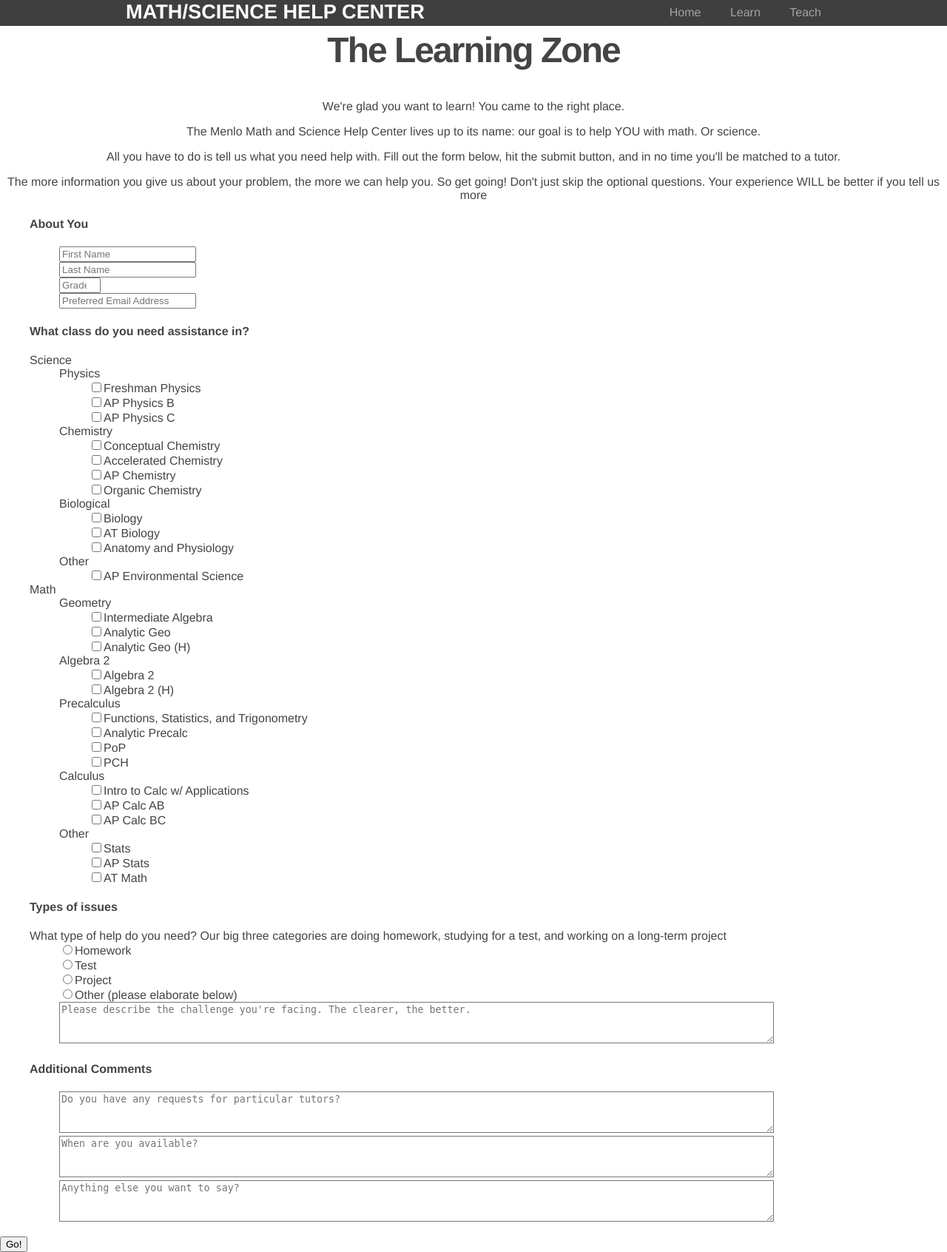
After one commit to sredmond/menlo-mathsci-help, a Flask app: page /learn in a window 1280 px wide. The commit adds this page. Shown: the whole page at 74% size. Run offline with Flask 2, Linux system fonts and the light colour scheme; some libraries are stand-ins or nearby versions.

Commit message:
Revamps the look, nests class selection, and introduces the learn and teach page

```diff
--- a/main.py
+++ b/main.py
@@ -1,5 +1,5 @@
 import os
-from flask import Flask, request, render_template
+from flask import Flask, request, render_template, url_for
 
 DEBUG=True
 app = Flask(__name__)
@@ -8,6 +8,14 @@ app = Flask(__name__)
 def main():
     return render_template('home.html')
 
+@app.route('/learn')
+def learn():
+	return render_template('learn.html')
+
+@app.route('/teach')
+def teach():
+	return render_template('teach.html')
+
 #Run the app
 if __name__ == '__main__':
   app.run(debug=DEBUG)
--- a/static/css/main.css
+++ b/static/css/main.css
@@ -1,10 +1,192 @@
+body {
+  margin: 0;
+  padding: 0;
+  font-family: "Helvetica Neue", Helvetica, Arial, sans-serif;
+  color: #444;
+}
+
+/*
+ * Create dark grey header with a white logo
+ */
+
+header {
+  background-color: #2B2B2B;
+  height: 35px;
+  width: 100%;
+  opacity: .9;
+  margin-bottom: 10px;
+}
+
+header h1.logo
+{
+  margin: 0;
+  font-size: 1.7em;
+  color: #fff;
+  text-transform: uppercase;
+  float: left;
+}
+
+/*
+ * Fix the top bar in place
+ */
+.fixed
+{
+	position:fixed;
+	top:0;
+	left:0;
+}
+
+/*
+ * Center the body content
+ */
+
+.container
+{
+  width: 940px;
+  margin: 0 auto;
+}
+
+div.jumbo {
+  padding: 10px 0 30px 0;
+  background-color: #eeeeee;
+  -webkit-border-radius: 6px;
+     -moz-border-radius: 6px;
+          border-radius: 6px;
+}
+
+h2 {
+  font-size: 3em;
+  margin-top: 40px;
+  text-align: center;
+  letter-spacing: -2px;
+}
+
+h3 {
+  font-size: 1.7em;
+  font-weight: 100;
+  margin-top: 30px;
+  text-align: center;
+  letter-spacing: -1px;
+  color: #999;
+}
+
+textarea
+{
+  height:100%;
+  width:80%;
+  background:#FFF;
+  min-height:50px;
+  min-width:200px;
+}
+
+/*
+ * Display navigation links inline
+ */
+
+.menu {
+  float: right;
+  margin-top: 8px;
+}
+
+.menu li {
+  display: inline;
+}
+
+.menu li + li {
+  margin-left: 35px;
+}
+
+.menu li a {
+  color: #999;
+  text-decoration: none;
+}
+
+/*
+ * Make tables look pretty
+ */
+table
+{
+    border-collapse:collapse;
+    width:100%;
+    text-align:center;
+    vertical-align:middle;
+    background-color:#CCC
+}
+table, th, td
+{
+    border: 1px solid black;
+}
+
+/*
+ * Put the input options into columns
+ */
+.column
+{
+    width:31%;
+    display:inline;
+    float:left;
+}
+#input_options div
+{
+    background-color:#FB0
+}
+#input_options div + div
+{
+    margin-left: 3%
+}
+/*
+ * Hidden elements
+ */
+.hidden
+{
+  display:none;
+}
+#learn, #teach
+{
+	width:49%;
+	height:100px;
+	border:1px solid black;
+	-webkit-border-radius: 10px;
+     -moz-border-radius: 10px;
+          border-radius: 10px;
+}
 #learn
 {
-	width:50%;
 	float:left;
+	background-color:gold;
 }
 #teach
 {
-	width:50%;
 	float:right;
+	background-color: blue;
 }
+
+/*
+ * Style hyperlinks
+ */
+a:link,a:visited
+{
+	text-align:center;
+	text-decoration:none;
+	color: black;
+}
+a:hover
+{
+	color: white;
+}
+a:active
+{
+	color:green;
+}
+ul
+{
+	list-style: none;
+}
+p
+{
+	text-align: center
+}
+.large_text
+{
+	font-size: 500%;
+}
--- a/templates/layout.html
+++ b/templates/layout.html
@@ -8,10 +8,15 @@
     <script src="/static/js/main.js"></script>
   </head>
   <body>
-    <header>
-    <div class="container">
-        <h1 class="logo">Math/Science Help Center</h1>
-    </div>
+    <header class="fixed">
+        <div class="container">
+            <a href="/"><h1 class="logo">Math/Science Help Center</h1></a>
+            <ul class="menu">
+                <li><a href="/">Home</a></li>
+                <li><a href= {{ url_for('learn') }} >Learn</a></li>
+                <li><a href= {{ url_for('teach') }} >Teach</a></li>
+            </ul>
+        </div>
     </header>
    {% block content %}
    {% endblock %}
--- /dev/null
+++ b/templates/learn.html
@@ -0,0 +1,128 @@
+{% extends "layout.html" %}
+{% block content %}
+<h2>The Learning Zone</h2>
+<p>
+	We're glad you want to learn! You came to the right place.
+</p>
+<p>
+	The Menlo Math and Science Help Center lives up to its name: our goal is to help YOU with math. Or science.
+</p>
+<p>
+	All you have to do is tell us what you need help with. Fill out the form below, hit the submit button, and in no time you'll be matched to a tutor.
+</p>
+<p>
+	The more information you give us about your problem, the more we can help you. So get going! Don't just skip the optional questions. Your experience WILL be better if you tell us more
+</p>
+ <form action="submitLearner" method="post" >
+ 	<ul>
+		<li>
+			<h4>About You</h4>
+			<ul>
+				<li><input type="text" placeholder="First Name" /></li>
+ 				<li><input type="text" placeholder="Last Name" /></li>
+ 				<li><input type="number" placeholder="Grade"  min=9 max=12 /></li>
+ 				<li><input type="text" placeholder="Preferred Email Address" /></li>
+ 			</ul>
+		</li>
+		<li>
+ 			<h4>What class do you need assistance in?</h4>
+ 			Science
+ 			<ul>
+ 				<li>
+ 					Physics
+ 					<ul>
+ 						<li><label><input value="Freshman Physics" type="checkbox" />Freshman Physics</label></li>
+ 						<li><label><input value="AP Physics B" type="checkbox" />AP Physics B</label></li>
+ 						<li><label><input value="AP Physics C" type="checkbox" />AP Physics C</label><li>
+ 					</ul>
+ 				</li>
+ 				<li>
+ 					Chemistry
+ 					<ul>
+					 	<li><label><input value="Conceptual Chemistry" type="checkbox" />Conceptual Chemistry</li>
+					 	<li><label><input value="Accelerated Chemistry" type="checkbox" />Accelerated Chemistry</label></li>
+					 	<li><label><input value="AP Chemistry" type="checkbox" />AP Chemistry</label></li>
+					 	<li><label><input value="Organic Chemistry" type="checkbox" />Organic Chemistry</label></li>
+					</ul>
+				</li>
+				<li>
+					Biological
+					<ul>
+					 	<li><label><input value="Biology" type="checkbox" />Biology</label></li>
+					 	<li><label><input value="AT Biology" type="checkbox" />AT Biology</label></li>
+					 	<li><label><input value="Anatomy and Physiology" type="checkbox" />Anatomy and Physiology</label></li>
+					</ul>
+				</li>
+				<li>
+					Other
+					<ul>
+						<li><label><input value="AP Environmental Science" type="checkbox" />AP Environmental Science</label></li>
+					</ul>
+				</li>
+			</ul>
+			Math
+			<ul>
+ 				<li>
+ 					Geometry
+ 					<ul>
+ 						<li><label><input value="Intermediate Algebra" type="checkbox" />Intermediate Algebra</label></li>
+ 						<li><label><input value="Analytic Geo" type="checkbox" />Analytic Geo</label></li>
+ 						<li><label><input value="Analytic Geo (H)" type="checkbox" />Analytic Geo (H)</label><li>
+ 					</ul>
+ 				</li>
+ 				<li>
+ 					Algebra 2
+ 					<ul>
+					 	<li><label><input value="Algebra 2" type="checkbox" />Algebra 2</label></li>
+					 	<li><label><input value="A2H" type="checkbox" />Algebra 2 (H)</label></li>
+					</ul>
+				</li>
+				<li>
+					Precalculus
+					<ul>
+					 	<li><label><input value="Functions, Statistics, and Trigonometry" type="checkbox" />Functions, Statistics, and Trigonometry</label></li>
+					 	<li><label><input value="Analytic Precalc" type="checkbox" />Analytic Precalc</label></li>
+					 	<li><label><input value="PoP" type="checkbox" />PoP</label></li>
+					 	<li><label><input value="PCH" type="checkbox" />PCH</label></li>
+					</ul>
+				</li>
+				<li>
+					Calculus
+					<ul>
+					 	<li><label><input value="Intro to Calc w/ Applications" type="checkbox" />Intro to Calc w/ Applications</label></li>
+					 	<li><label><input value="AP Calc AB" type="checkbox" />AP Calc AB</label></li>
+					 	<li><label><input value="AP Calc BC" type="checkbox" />AP Calc BC</label></li>
+					</ul>
+				</li>
+				<li>
+					Other
+					<ul>
+						<li><label><input value="Stats" type="checkbox" />Stats</label></li>
+						<li><label><input value="AP Stats" type="checkbox" />AP Stats</label></li>
+						<li><label><input value="AT Math" type="checkbox" />AT Math</label></li>
+					</ul>
+				</li>
+			</ul>
+		</li>
+		<li>
+			<h4>Types of issues</h4>
+			What type of help do you need? Our big three categories are doing homework, studying for a test, and working on a long-term project
+			<ul>
+				<li><label><input value="Homework" type="radio" />Homework</label></li>
+				<li><label><input value="Test" type="radio" />Test</label></li>
+				<li><label><input value="Project" type="radio" />Project</label></li>
+				<li><label><input value="Other (please specify)" type="radio" />Other (please elaborate below)</label></li>
+				<li><textarea form="submitLearner" placeholder="Please describe the challenge you're facing. The clearer, the better."></textarea></li>
+ 			</ul>
+ 		</li>
+ 		<li>
+ 			<h4>Additional Comments</h4>
+ 			<ul>
+				<li><textarea form="submitLearner" placeholder="Do you have any requests for particular tutors?"></textarea></li>
+ 				<li><textarea form="submitLearner" placeholder="When are you available?"></textarea></li>
+ 				<li><textarea form="submitLearner" placeholder="Anything else you want to say?"></textarea></li>
+ 			</ul>
+ 		</li>
+	</ul>
+ 	<input type="submit" id="submit_learner" value="Go!" />
+{% endblock %}
```
Also changed, not shown: templates/home.html (+9 -8 lines), templates/teach.html (added, +123 -0 lines).
